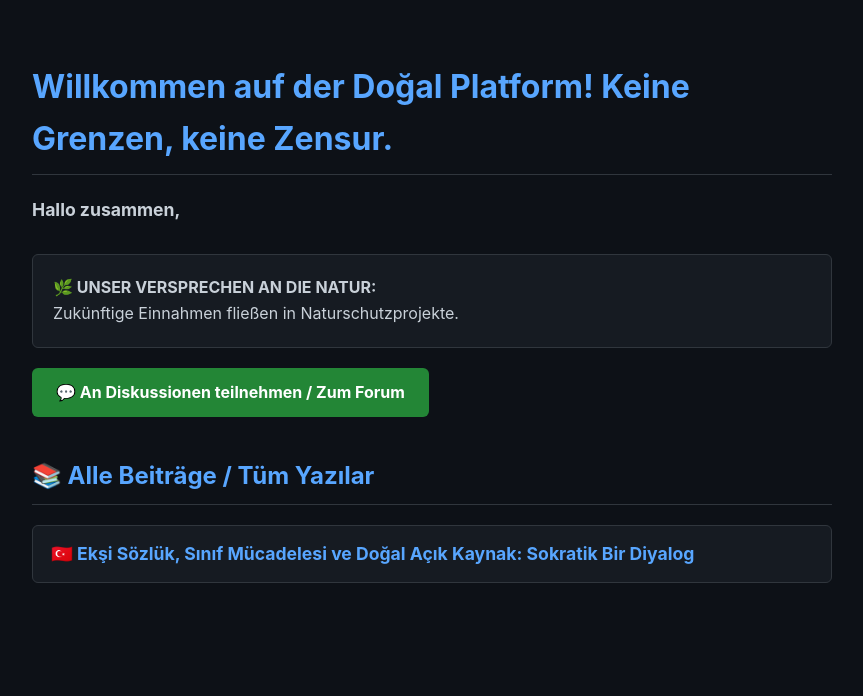
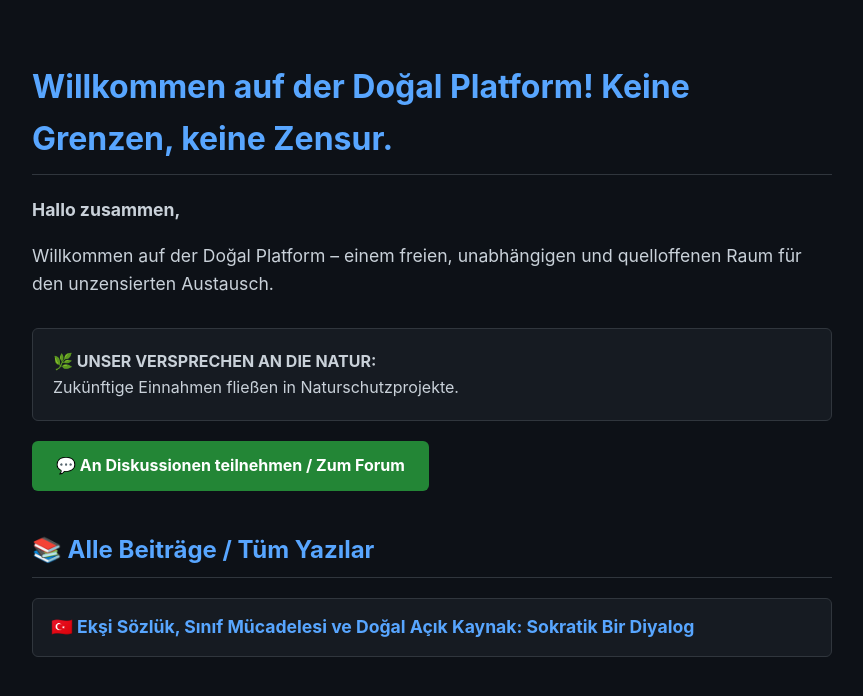
Before and after one commit to husnu36-tech/naturalplatform-dogalplatform, a plain HTML site: page de/index.html in a window 1280 px wide. Shown: the whole page, without its empty margins (208-1071 px from the left). Drawn offline with Linux system fonts and the light colour scheme.

Commit message:
Revise welcome text in German for clarity
Updated welcome message to emphasize the platform's independence and openness.

```diff
--- a/de/index.html
+++ b/de/index.html
@@ -33,7 +33,7 @@
 
     <p><strong>Hallo zusammen,</strong></p>
 
-    <!-- Almanca karşılama metinleri, doğa taahhüdü ve forum bağlantısı içeren tam gövde yapısı -->
+    <p>Willkommen auf der Doğal Platform – einem freien, unabhängigen und quelloffenen Raum für den unzensierten Austausch.</p>
 
     <div class="notice">
         <strong>🌿 UNSER VERSPRECHEN AN DIE NATUR:</strong><br>
```
